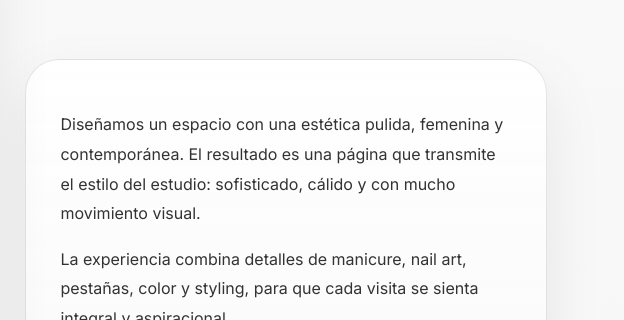
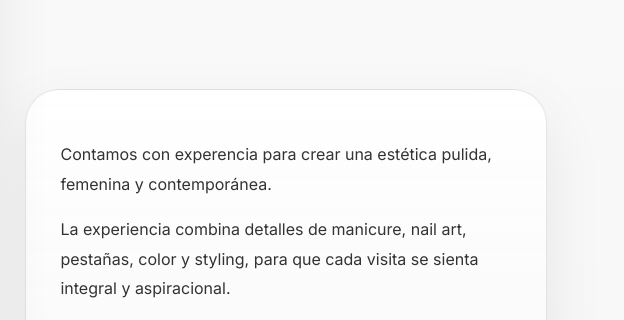
Before and after one commit to alexisjosuevo-del/I.beautystudio, a plain HTML site: page index.html in a window 1280 px wide. Shown: the part 2158-2478 px from the top of the page, 656-1280 px from the left. Drawn offline with nearby package versions, Linux system fonts and the light colour scheme.

Commit message:
Update paragraph text in index.html

```diff
--- a/index.html
+++ b/index.html
@@ -74,7 +74,7 @@
           </video>
         </div>
         <div class="copy-card">
-          <p>Diseñamos un espacio con una estética pulida, femenina y contemporánea. El resultado es una página que transmite el estilo del estudio: sofisticado, cálido y con mucho movimiento visual.</p>
+          <p>Contamos con experencia para crear una estética pulida, femenina y contemporánea.</p>
           <p>La experiencia combina detalles de manicure, nail art, pestañas, color y styling, para que cada visita se sienta integral y aspiracional.</p>
           <div class="pill-row">
             <span>Atención personalizada</span>
```
